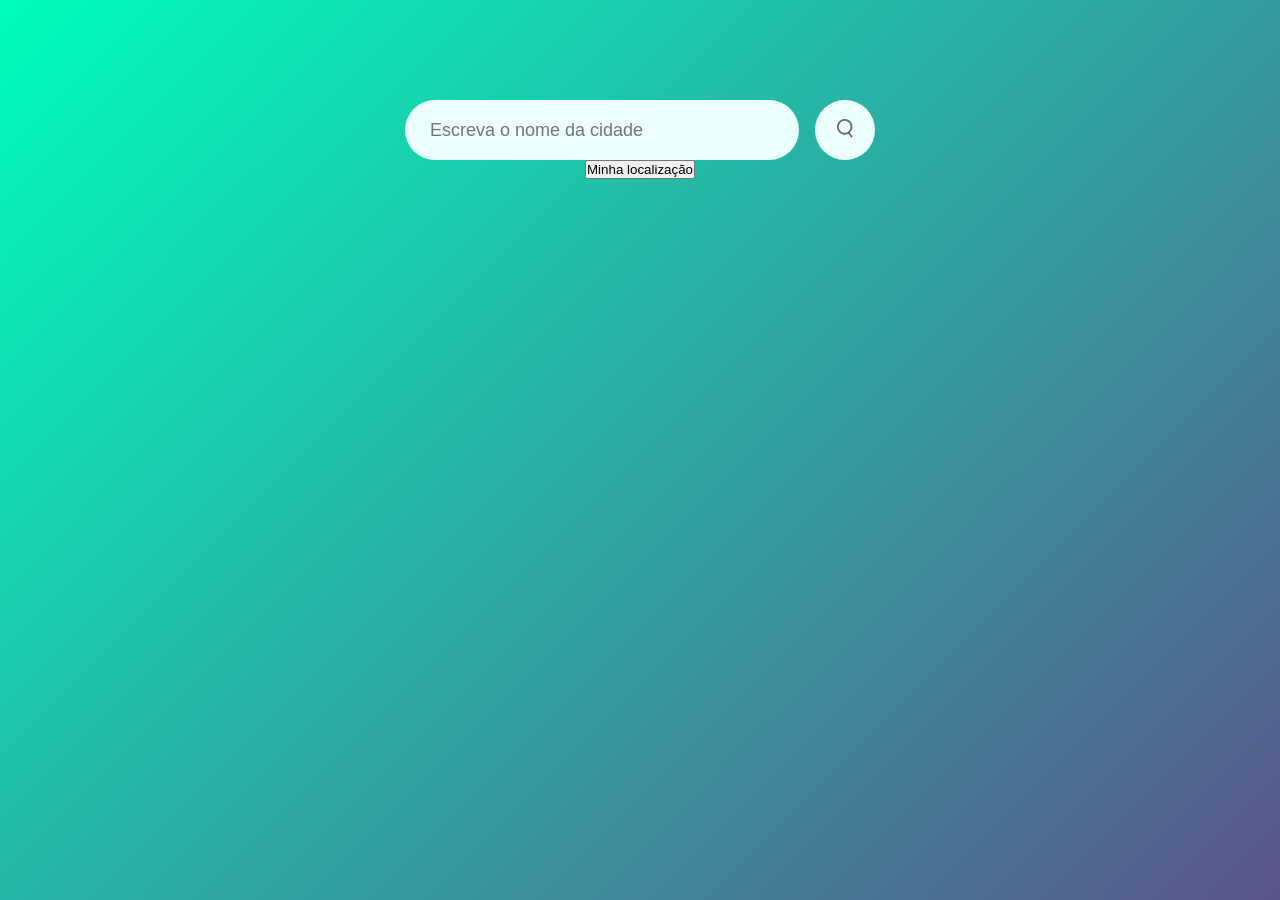
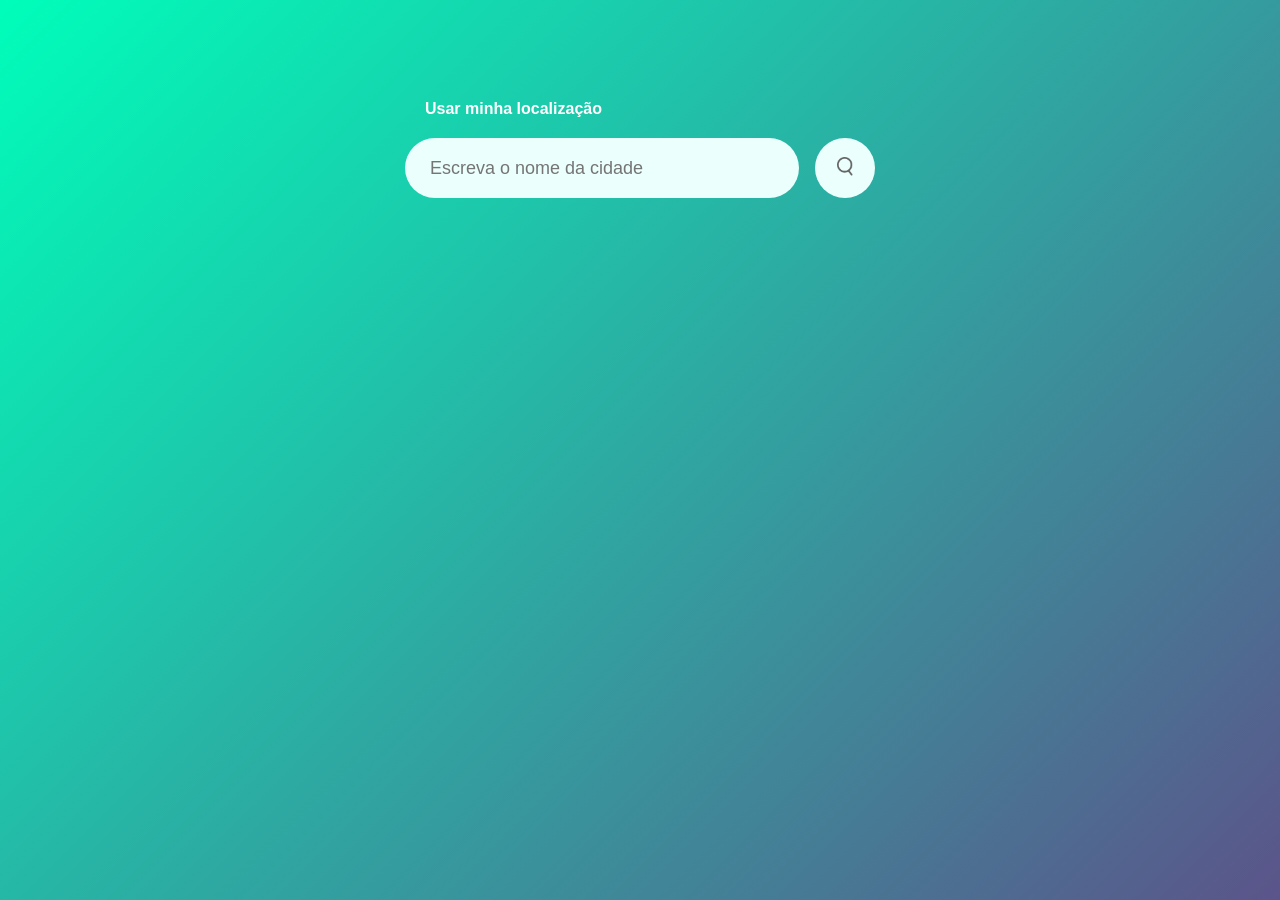
Before and after one commit to gabriela-sp/Weather-PWA, a plain HTML site: page index.html in a window 1280 px wide. Drawn offline with Linux system fonts and the light colour scheme.

Commit message:
ajustando botão de usar localização

```diff
--- a/index.html
+++ b/index.html
@@ -13,15 +13,15 @@
 <body>
 
     <div class="container">
+        <div class="loc">
+            <button onclick="getloc()" class="loc">Usar minha localização</button>
+        </div>
         <div class="pesquisa">
             <input type="text" placeholder="Escreva o nome da cidade" spellcheck="false">
             <button><img src="img/search.png" alt="Search button"></button>
         </div>
         <div class="erro">
             <p>Cidade inválida!</p>
-        </div>
-        <div class="loc">
-            <button onclick="getloc()" class="loc">Minha localização</button>
         </div>
         <div class="clima">
             <img src="img/clouds.png" class="clima-icon">
@@ -47,6 +47,5 @@
     </div>
 <script src="/js/pesquisarCidade.js"></script>
 <script src="/js/app.js"></script>
-<script src="/js/localizacao.js"></script>
 </body>
 </html>
--- a/js/pesquisarCidade.js
+++ b/js/pesquisarCidade.js
@@ -11,9 +11,6 @@ const getloc = () => {
         fetch(geoApiUrl)
         .then(res => res.json())
         .then(data => {
-            //status.textContent = data.city
-            //document.querySelector(".cidade").innerHTML = data.city;
-            console.log(data.city)
             checarClima(data.city)
         })
     }
--- a/style.css
+++ b/style.css
@@ -54,6 +54,22 @@ body {
     width: 16px;
 }
 
+.loc {
+    text-align: left;
+    margin-left: 10px;
+    font-size: 16px;
+    margin-bottom: 10px;
+}
+
+.loc button {
+    color:hwb(0 100% 0%);
+    background-color: rgba(0,0,0,0);
+    border: none;
+    cursor: pointer;
+    padding: 0 !important;
+    font-weight: bold;
+}
+
 .clima-icon {
     width: 170px;
     margin-top: 30px;
@@ -100,7 +116,7 @@ body {
 }
 
 .erro {
-    text-align: left;
+    text-align: right;
     margin-left: 10px;
     font-size: 14px;
     margin-top: 10px;
```
